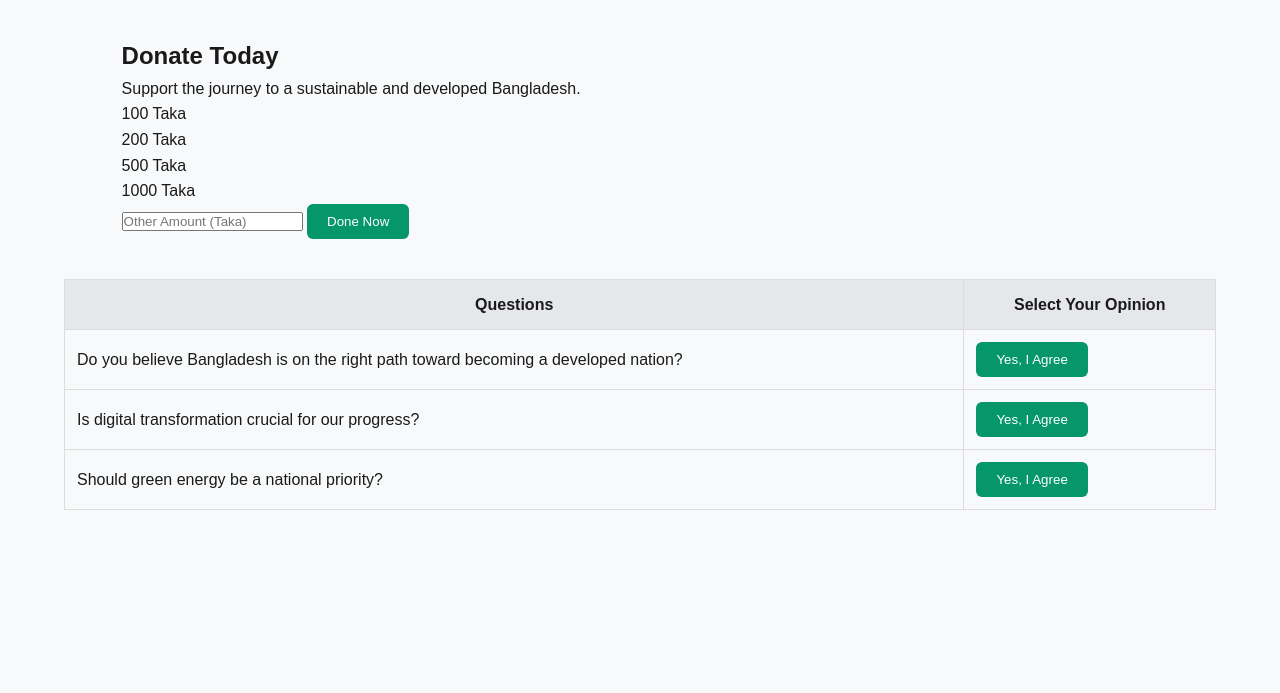
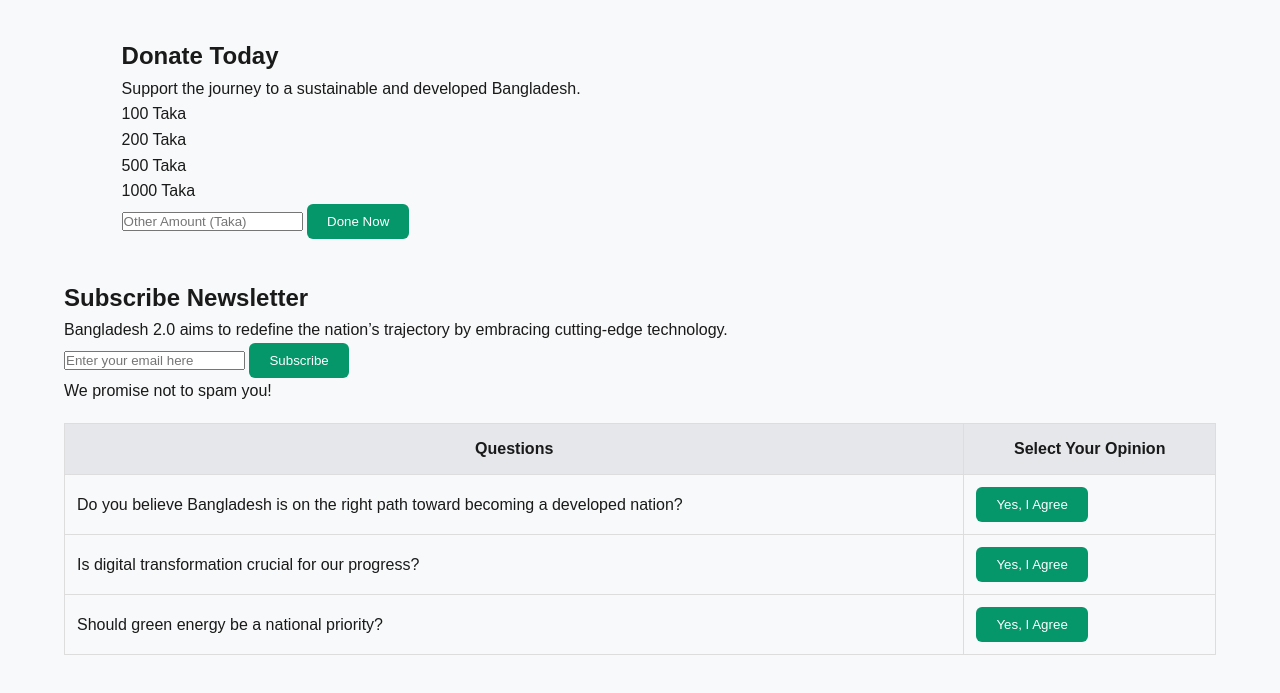
Before and after one commit to GeorgeBlaize/Bangladesh-2.0, a plain HTML site: page index.html in a window 1280 px wide. Shown: the part 2849-3542 px from the top of the page. Before the commit the page ends 3399 px from the top, so only its background shows below. Drawn offline with Linux system fonts and the light colour scheme; files whose address does not match are found by name.

Commit message:
Newsletter added in index.html

```diff
--- a/index.html
+++ b/index.html
@@ -207,5 +207,15 @@
     <button class="btn">Done Now</button>
   </section>
 
+  <!-- Newsletter -->
+  <section class="newsletter">
+    <h2>Subscribe Newsletter</h2>
+    <p>Bangladesh 2.0 aims to redefine the nation’s trajectory by embracing cutting-edge technology.</p>
+    <form class="newsletter-form">
+      <input type="email" placeholder="Enter your email here" required>
+      <button class="btn">Subscribe</button>
+    </form>
+    <p class="note">We promise not to spam you!</p>
+  </section>
 </body>
 </html>
```
